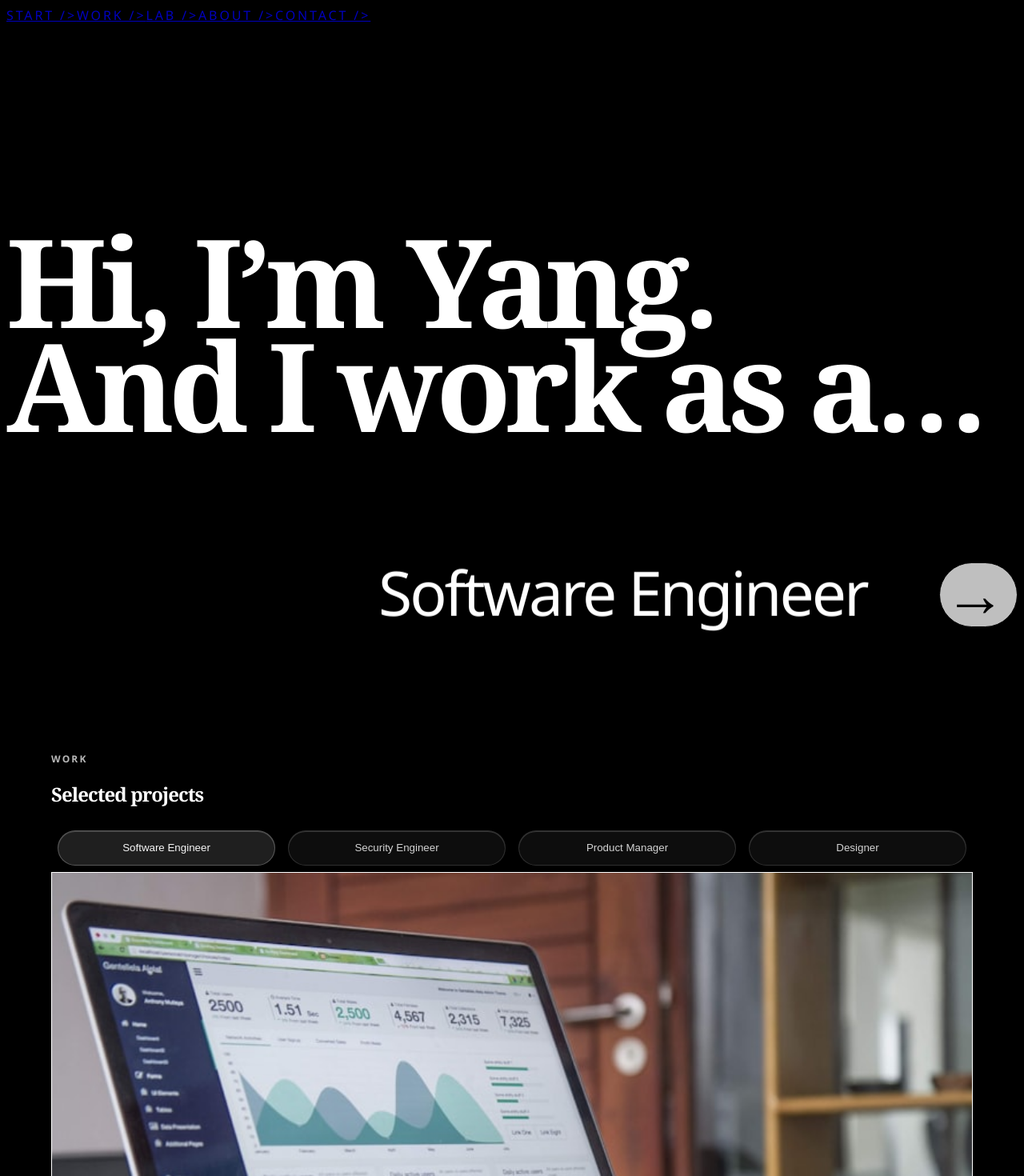
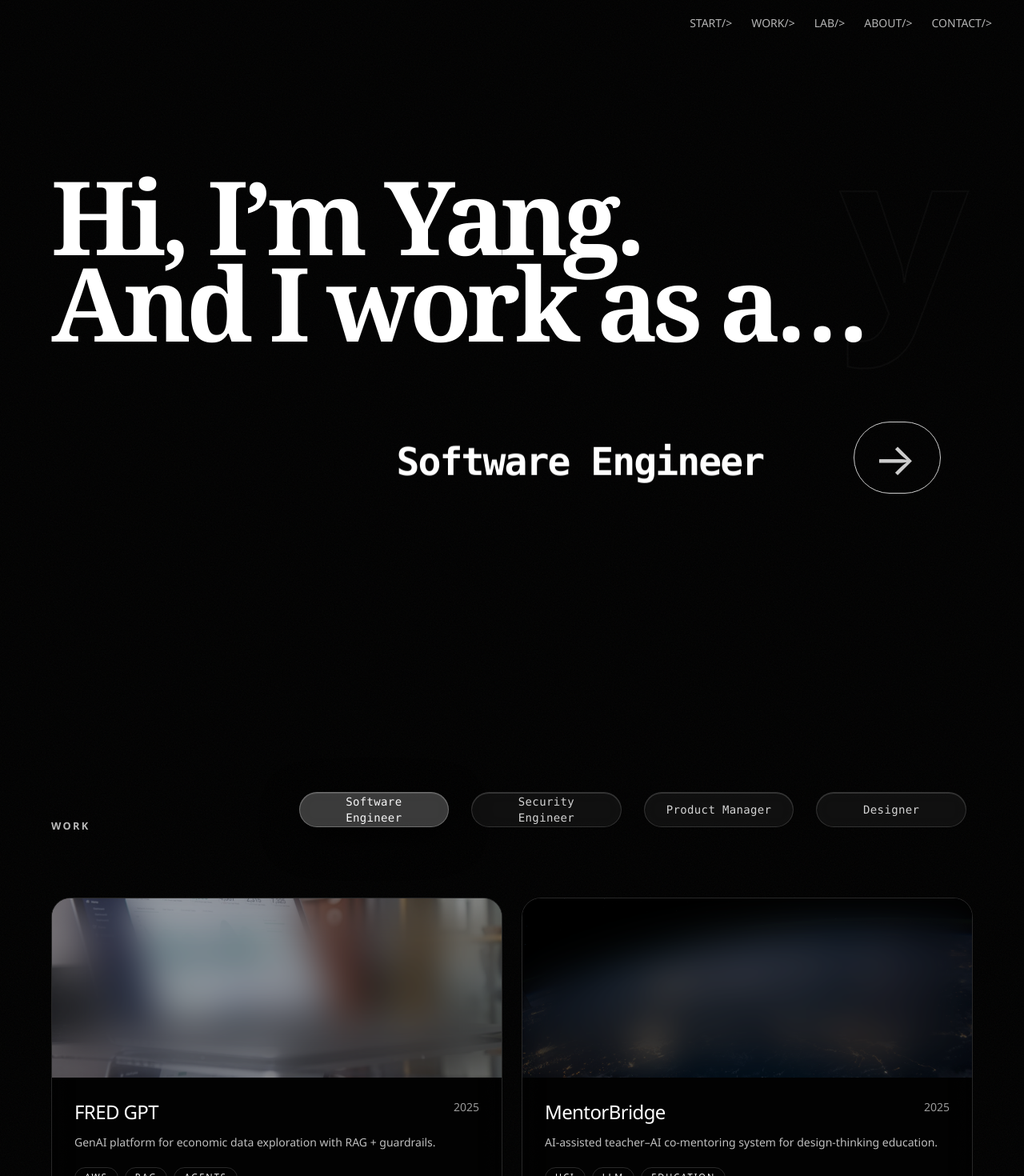
Before and after one commit to runxii/runxii.github.io, a Next.js app: page / in a window 1280 px wide. Shown: the top 1470 px of the page at 80% size. Built offline with nearby package versions, Linux system fonts and the light colour scheme.

Commit message:
fix(next) tailwindcss not working fixed

```diff
--- a/src/app/globals.css
+++ b/src/app/globals.css
@@ -1,3 +1,5 @@
+@import "tailwindcss";
+
 @tailwind base;
 @tailwind components;
 @tailwind utilities;
@@ -5,10 +7,6 @@
 :root {
   --bg: 0 0 0;
   --fg: 255 255 255;
-
-  /* default (role: sde) */
-  --accent: 120 65 255;
-  --accent-2: 40 120 255;
 
   --grain-opacity: 0.10;
 
@@ -18,6 +16,7 @@
 
   --font-serif: ui-serif, Georgia, "Times New Roman", serif;
   --font-sans: ui-sans-serif, system-ui, -apple-system, BlinkMacSystemFont;
+  --font-mono: "Roboto Mono", Consolas, "Liberation Mono", Menlo, monospace;
 
 }
 
@@ -26,16 +25,21 @@ html, body { height: 100%; }
 body {
   background: rgb(var(--bg));
   color: rgb(var(--fg));
-  font-family: var(--font-sans), sans-serif;
+  /*font-family: var(--font-sans), serif;*/
   text-rendering: geometricPrecision;
   -webkit-font-smoothing: antialiased;
   -moz-osx-font-smoothing: grayscale;
 }
 
-h1, h2, h3 {
+h2 {
   font-family: var(--font-serif), serif;
 }
 
+a {
+  color: inherit;
+  font-family: inherit;
+  text-decoration: none;
+}
 
 ::selection {
   background: rgba(255, 255, 255, 0.2);
@@ -55,31 +59,18 @@ h1, h2, h3 {
   );
 }
 
-/* Role theme switching: set on <body data-role="..."> */
-body[data-role="sde"] {
-  --accent: 120 65 255;
-  --accent-2: 40 120 255;
-}
-body[data-role="security"] {
-  --accent: 55 130 255;
-  --accent-2: 120 65 255;
-}
-body[data-role="pm"] {
-  --accent: 160 255 80;
-  --accent-2: 55 130 255;
-}
-body[data-role="design"] {
-  --accent: 255 80 180;
-  --accent-2: 120 65 255;
+.slot-tape {
+  font-family: var(--font-mono), monospace;
 }
 
 /* brutal section label */
 .section-label {
   letter-spacing: 0.18em;
   text-transform: uppercase;
+  font-family: var(--font-sans), sans-serif;
   font-weight: 600;
   opacity: 0.72;
-  font-size: 12px;
+  font-size: 0.8em;
 }
 
 /* consistent container */
@@ -107,6 +98,8 @@ body[data-role="design"] {
 
   border: 1px solid rgba(255, 255, 255, 0.14);
   background: rgba(255, 255, 255, 0.05);
+
+  font-family: var(--font-mono), monospace;
 
   /* frosted */
   backdrop-filter: blur(10px);
@@ -136,7 +129,7 @@ body[data-role="design"] {
 }
 
 .work-pill--active {
-  background: rgba(255, 255, 255, 0.12);
+  background: rgba(255, 255, 255, 0.22);
   border-color: rgba(255, 255, 255, 0.26);
   color: rgba(255, 255, 255, 0.96);
   box-shadow: 0 12px 46px rgba(0, 0, 0, 0.72);
--- a/src/components/identity/IdentitySwitch.tsx
+++ b/src/components/identity/IdentitySwitch.tsx
@@ -25,7 +25,7 @@ export function IdentitySwitch() {
     return (
         <div className="w-full m-auto">
             <div className="mt-10 flex justify-end">
-                <div className="flex items-baseline gap-6">
+                <div className="m-10 flex items-baseline gap-6">
                     {/*<button
                         type="button"
                         onClick={prevRole}
@@ -37,7 +37,7 @@ export function IdentitySwitch() {
 
                     {/* SLOT TEXT: same scale as H1 */}
                     <div
-                        className="font-semibold tracking-[-0.04em] leading-[0.84] text-[6vw] md:text-[2em] inline-flex items-baseline">
+                        className="font-mono font-bold slot-tape tracking-[-0.04em] leading-[0.84] text-[6vw] md:text-[3em] inline-flex items-baseline">
                         <div className="min-w-[18ch] md:min-w-[22ch]">
                             <SlotTape items={labels} activeIndex={activeIndex} itemPx={135}/>
                         </div>
--- a/src/components/identity/SlotTape.tsx
+++ b/src/components/identity/SlotTape.tsx
@@ -34,10 +34,10 @@ export function SlotTape({
                 {tape.map((t, idx) => (
                     <div
                         key={`${t}-${idx}`}
-                        className="whitespace-nowrap text-2xl font-bold text-center"
+                        className="whitespace-nowrap font-bold text-center"
                         style={{height: itemPx, lineHeight: `${itemPx}px`}}
                     >
-                        {t}
+                        <h1>{t}</h1>
                     </div>
                 ))}
             </motion.div>
--- a/src/components/sections/Navbar.tsx
+++ b/src/components/sections/Navbar.tsx
@@ -2,13 +2,17 @@ import { NAV } from "@/config/site";
 
 export function Navbar() {
     return (
-        <header className="absolute left-0 right-0 top-0 z-20 px-6 py-5">
-            <nav className="flex flex-wrap items-center gap-x-6 gap-y-2 text-xs font-medium uppercase tracking-[0.18em] opacity-80">
+        <header className="absolute top-0 left-3/4 sm:left-0 right-0 z-20 px-10 py-5 w-1/4 sm:w-full">
+            <nav className="flex justify-end items-center
+          flex-wrap md:flex-nowrap
+          gap-x-6 gap-y-4 md:gap-y-0
+          text-xs sm:text-sm
+          uppercase">
                 {NAV.map((item) => (
                     <a
                         key={item.key}
                         href={item.href}
-                        className="hover:opacity-100 transition-opacity"
+                        className="opacity-70 hover:opacity-100 font-normal hover:font-bold transition-all duration-200 ease-in-out"
                     >
                         {item.label}
                     </a>
--- a/src/components/sections/StartSection.tsx
+++ b/src/components/sections/StartSection.tsx
@@ -6,7 +6,7 @@ export function StartSection() {
             <div className="mx-auto flex min-h-dvh max-w-6xl items-end pb-44 pt-24">
                 <div className="w-full">
 
-                    <h1 className="mt-5 text-[12vw] font-extrabold leading-[0.84] tracking-[-0.05em] md:text-[8em]">
+                    <h1 className="font-serif mt-30 text-[12vw] font-extrabold leading-[0.84] tracking-[-0.05em] md:text-[8em]">
                         Hi, I’m Yang.
                         <br/>
                         And I work as a…
--- a/src/components/sections/WorkSection.tsx
+++ b/src/components/sections/WorkSection.tsx
@@ -17,9 +17,9 @@ export function WorkSection() {
                 <div className="flex flex-col gap-6 md:flex-row md:items-end md:justify-between">
                     <div>
                         <p className="section-label">Work</p>
-                        <h2 className="mt-4 text-4xl font-extrabold tracking-[-0.04em] md:text-6xl">
+                        {/*<h2 className="mt-4 text-4xl font-extrabold tracking-[-0.04em] md:text-6xl">
                             Selected projects
-                        </h2>
+                        </h2>*/}
                         {/*<p className="mt-3 text-sm opacity-75">
                             Filtered by identity: <span className="opacity-95">{ROLES[role].label}</span>
                         </p>*/}
@@ -28,7 +28,7 @@ export function WorkSection() {
                     <WorkFilters />
                 </div>
 
-                <div className="mt-10">
+                <div className="mt-20">
                     <ProjectGrid projects={visible} />
                 </div>
 
--- a/src/components/work/ProjectCard.tsx
+++ b/src/components/work/ProjectCard.tsx
@@ -33,8 +33,8 @@ export function ProjectCard({ project }: { project: Project }) {
                 }}
             >
                 <div className="flex items-start justify-between gap-6">
-                    <h3 className="text-2xl font-serif tracking-tight">{project.title}</h3>
-                    <span className="text-xs uppercase tracking-[0.18em] opacity-60">{project.year}</span>
+                    <h3 className="text-2xl tracking-tight">{project.title}</h3>
+                    <span className="text-sm uppercase opacity-60">{project.year}</span>
                 </div>
 
                 <p className="mt-3 text-sm opacity-75">{project.summary}</p>
--- a/src/components/work/WorkFilters.tsx
+++ b/src/components/work/WorkFilters.tsx
@@ -20,7 +20,7 @@ export function WorkFilters() {
                         type="button"
                         onClick={() => setRole(k as RoleKey)}
                         className={cn(
-                            "work-pill font-serif text-sm tracking-wide flex-1 min-w-[180px]",
+                            "work-pill tracking-[-0.04em] text-sm tracking-wide flex-1 min-w-[180px]",
                             active && "work-pill--active"
                         )}
                     >
--- /dev/null
+++ b/tailwind.config.js
@@ -0,0 +1,37 @@
+/** @type {import('tailwindcss').Config} */
+module.exports = {
+    content: [
+        "./src/**/*.{js,ts,jsx,tsx,mdx}",
+        "./app/**/*.{js,ts,jsx,tsx,mdx}",
+        "./pages/**/*.{js,ts,jsx,tsx,mdx}",
+        "./components/**/*.{js,ts,jsx,tsx,mdx}",
+    ],
+    theme: {
+        colors: {
+            'blue': '#1fb6ff',
+            'purple': '#7e5bef',
+            'pink': '#ff49db',
+            'orange': '#ff7849',
+            'green': '#13ce66',
+            'yellow': '#ffc82c',
+            'gray-dark': '#273444',
+            'gray': '#8492a6',
+            'gray-light': '#d3dce6',
+            'white': '#ffffff',
+        },
+        fontFamily: {
+            sans: ['Graphik', 'sans-serif'],
+            serif: ['ui-serif', 'Georgia',"Times New Roman" ,'serif'],
+            mono: ['Monaco', 'monospace'],
+        },
+        extend: {
+            spacing: {
+                '8xl': '96rem',
+                '9xl': '128rem',
+            },
+            borderRadius: {
+                '4xl': '2rem',
+            }
+        }
+    },
+}
```
Also changed, not shown: src/config/site.ts (+5 -5 lines).
